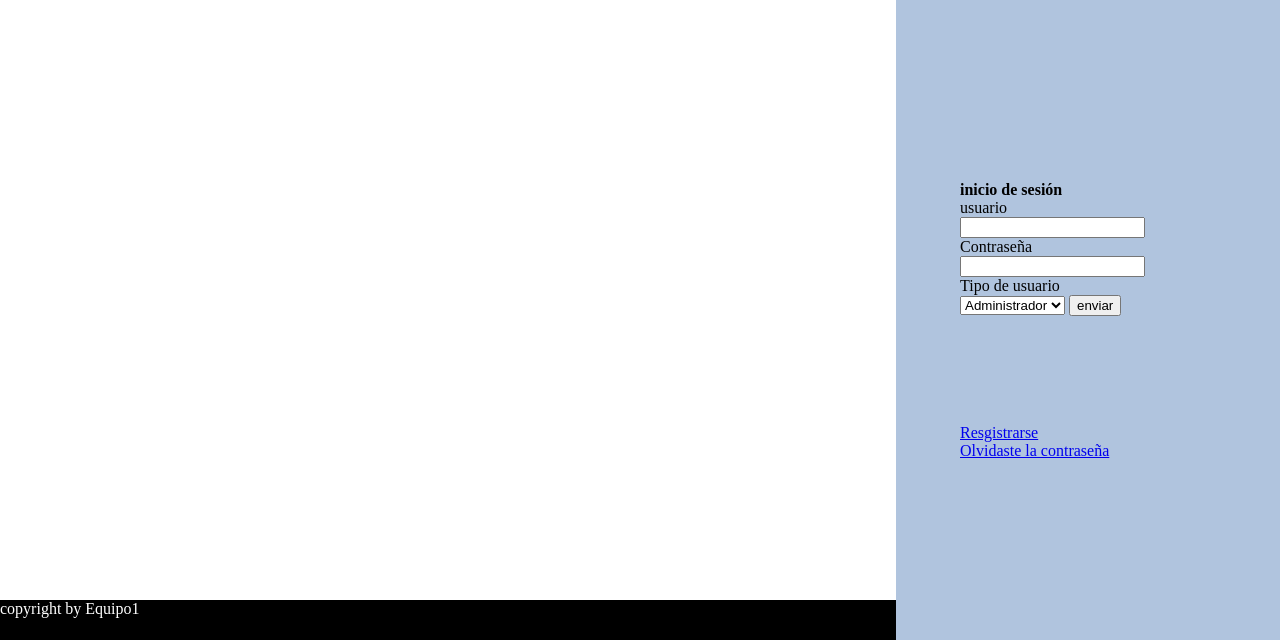
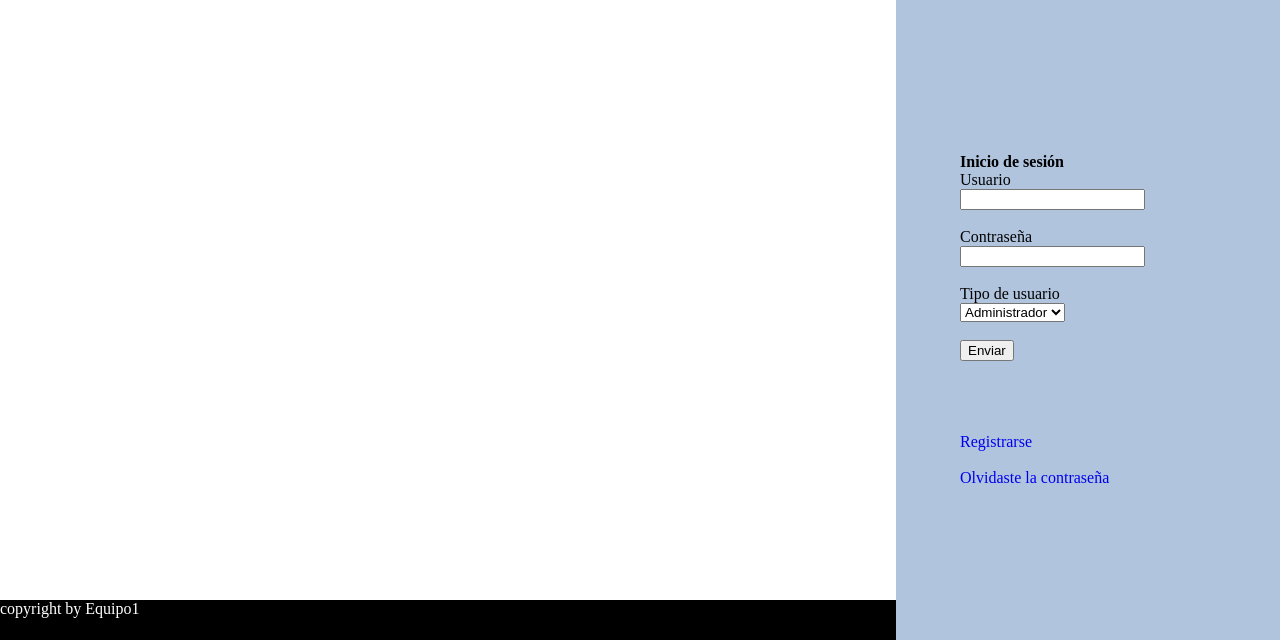
Before and after one commit to AgustinFL23/ProyectoWebGaby, a PHP site: page / in a window 1280 px wide. Shown: the part 160-800 px from the top of the page. Run offline with PHP 8.4, Linux system fonts and the light colour scheme.

Commit message:
Mensjae prueba

```diff
--- a/CSS/index.css
+++ b/CSS/index.css
@@ -22,3 +22,6 @@
 	padding-left: 5vw;
 	padding-right: 0vw;
 }
+a{
+	text-decoration: none;
+}
--- a/index.html
+++ b/index.html
@@ -62,15 +62,17 @@
 <div id="aside">
 
 	<form>
-		<b>inicio de sesión</b>
+		<b>Inicio de sesión</b>
 		<br>
-		<label for="username">usuario</label>
+		<label for="username">Usuario</label>
 		<br>
 		<input type="text" id="username">
+		<br>
 		<br>
 		<label for="password">Contraseña</label>
 		<br>
 		<input type="password" id="password">
+		<br>
 		<br>
 		<label for="tipo">Tipo de usuario</label>
 		<br>
@@ -79,10 +81,13 @@
 			<option>Profesor</option>
 			<option>Alumno</option>
 		</select>
-		<button>enviar</button>
+		<br>
+		<br>
+		<button>Enviar</button>
 	</form>
-	<br><br><br><br><br><br>
-	<a href="HTML/Registro.html">Resgistrarse</a>
+	<br><br><br><br>
+	<a href="HTML/Registro.html">Registrarse</a>
+	<br>
 	<br>
 	<a href="HTML/ContrasenaOlvidada.html">Olvidaste la contraseña</a>
 </div>
```
